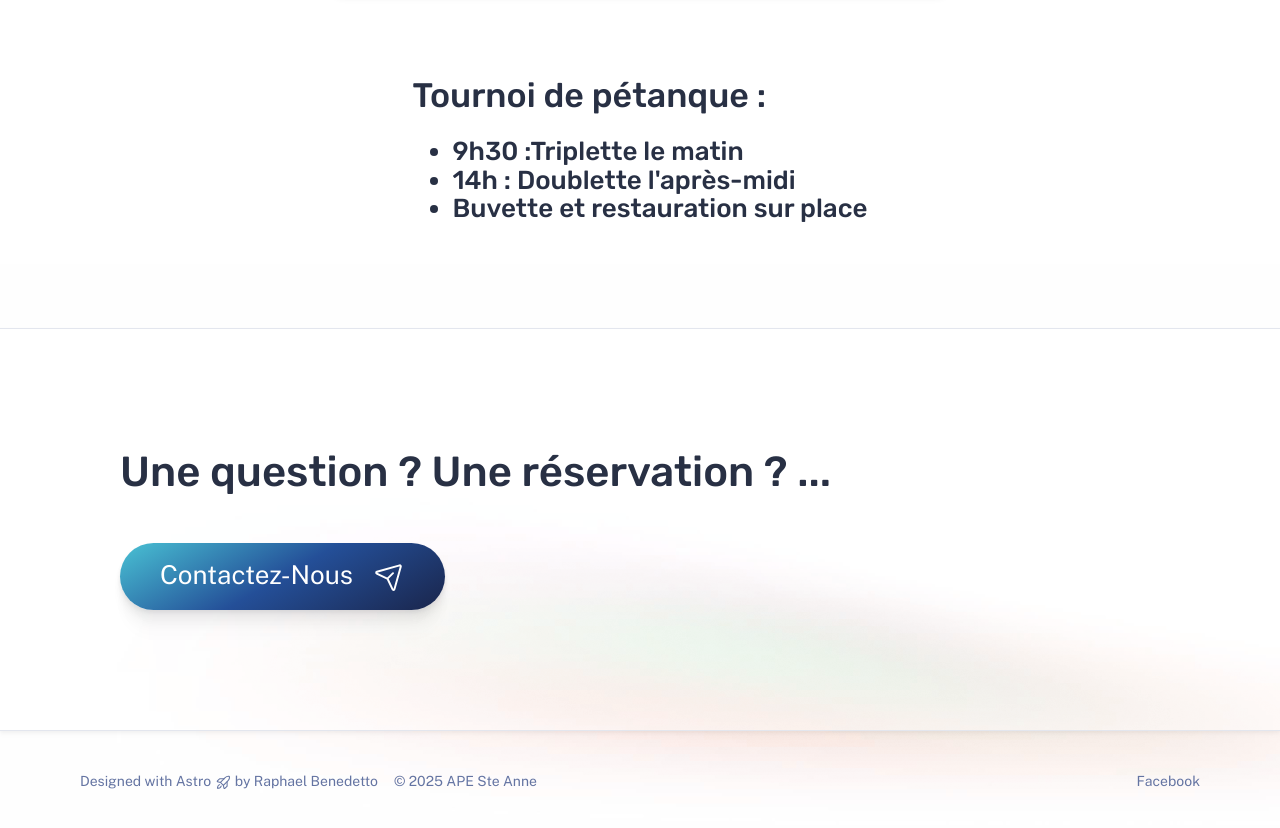
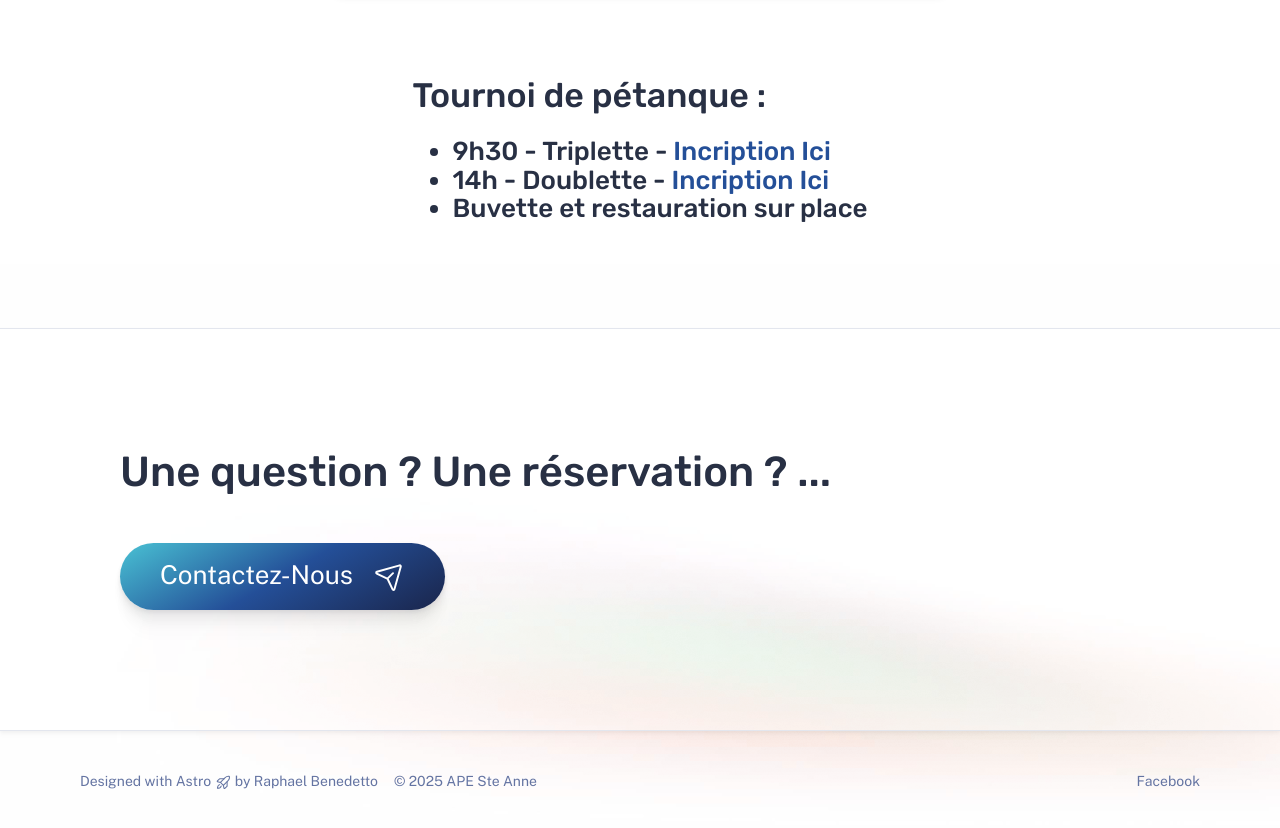
Before and after one commit to RaphBen69/APE, an Astro site: page /APE/Year2024/petanque_25_04_12 in a window 1280 px wide. Shown: the part 1000-1828 px from the top of the page. Built offline with nearby package versions, Linux system fonts and the light colour scheme; Astro itself is replaced by a stand-in of ours.

Commit message:
[CHANGED] Updated petanque

```diff
--- a/src/content/Year2024/petanque_25_04_12.mdx
+++ b/src/content/Year2024/petanque_25_04_12.mdx
@@ -17,10 +17,10 @@ tags:
 </h4>
 <h5>
 <p>
- - 9h30 :Triplette le matin
+ - 9h30 - Triplette - <a href="https://framaforms.org/petanque-12-avril-triplette-9h30-1742230236" target="_blank">Incription Ici</a>
 </p>
 <p>
- - 14h : Doublette l'après-midi
+ - 14h - Doublette  - <a href="https://framaforms.org/petanque-12-avril-doublette-14h-1742230706" target="_blank">Incription Ici</a>
 </p>
 <p>
  - Buvette et restauration sur place
```
